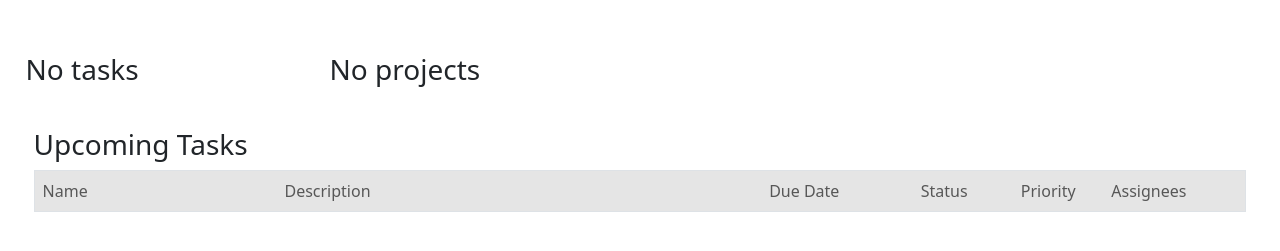
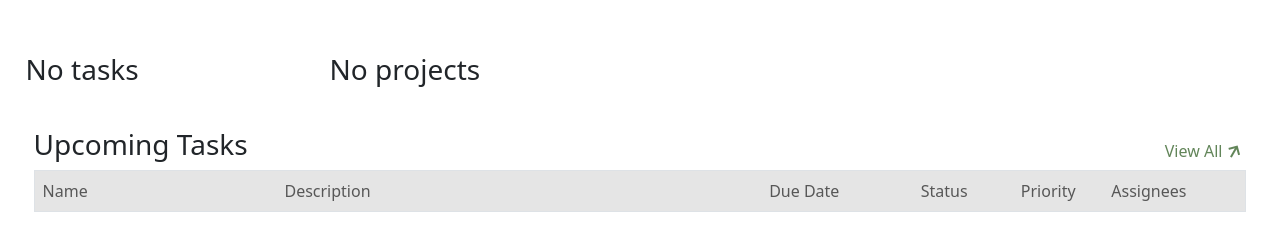
Before and after one commit to DominiqueNix/task-manager, a Node server app: template views/dashboard.handlebars in a window 1280 px wide. Shown: the part 64-315 px from the top of the page. Run offline with Node 20, Linux system fonts and the light colour scheme; the template is opened without the code that fills it, so the values that code supplies are empty; some libraries are stand-ins or nearby versions.

Commit message:
updated styling and fixed bug in project route

```diff
--- a/public/styles.css
+++ b/public/styles.css
@@ -23,7 +23,7 @@
 }
 
 .nav-title {
-    font-size: 2rem !important;
+    font-size: 1.75rem !important;
 }
 
 .datepicker {
@@ -276,6 +276,21 @@
     background-color: #640808 !important;
 }
 
-/* .add-assignees-row{
+.nav-logo{
+    width: 20%;
+    margin-right: 5%;
+}
 
-} */
+.bx-up-arrow-alt{
+    transform: rotate(30deg) translate(10%, 20%);
+    font-size: 1.5rem;
+}
+
+.view-more-tasks{
+    text-decoration: none;
+    color: var(--text-green) !important;
+}
+
+.view-more-tasks:hover{
+    color: darkgreen !important;
+}
--- a/routes/projectRoute.js
+++ b/routes/projectRoute.js
@@ -151,7 +151,7 @@ router.put('/:projectId', [projectAuth, projectAdmin] ,async(req, res) => {
 
                             await User.findByIdAndUpdate(
                                  newAssignees[i],
-                                 {$pull: {tasks: eachtask._id}}
+                                 {$addToSet: {tasks: eachtask._id}}
                             )
                          }
 
--- a/views/dashboard.handlebars
+++ b/views/dashboard.handlebars
@@ -1,8 +1,8 @@
 <div class="d-flex flex-column justify-content-start mt-4 ">
-  <h2>Welcome, {{user.email}}</h2>
-  <h4 class="display-8 text-secondary align-self-start" id="sub-title"></h4>
+  <h2 class="animate__animated animate__fadeIn">Welcome, {{user.email}}</h2>
+  <h4 class="display-8 text-secondary align-self-start animate__animated animate__fadeIn" id="sub-title"></h4>
   <section id="top-section" class="d-flex flex-row align-items-around justify-content-between">
-    <section id="task-stats" class="w-25">
+    <section id="task-stats" class="w-25 animate__animated animate__fadeIn">
       {{#if user.tasks}}
       <h3 class="text-start">Task Stats</h3>
       <div class="card" id="task-card" data-value="{{json user.tasks}}">
@@ -33,7 +33,7 @@
       <h3>No tasks</h3>
       {{/if}}
     </section>
-    <section id="project-stats" class="w-75">
+    <section id="project-stats" class="w-75 animate__animated animate__fadeIn">
       {{#if user.projects}}
       <h3 class="text-start">Project Stats</h3>
       <div class="table-container border bs-border-color-translucent">
@@ -79,9 +79,12 @@
       {{/if}}
     </section>
   </section>
-  <section id="upcoming-tasks">
+  <section id="upcoming-tasks" class="animate__animated animate__fadeIn">
     <div class="m-2 d-flex display-content-center flex-column">
-      <h3 class="text-start">Upcoming Tasks</h3>
+      <div class="d-flex w-100 justify-content-between align-items-center">
+        <h3 class="text-start">Upcoming Tasks</h3>
+        <a class="view-more-tasks" href="/tasks">View All<i class='bx bx-up-arrow-alt ml-4'></i></a>
+      </div>
       <table class="table border bs-border-color-translucent">
         <thead>
           <tr class="table-active">
--- a/views/home.handlebars
+++ b/views/home.handlebars
@@ -1,6 +1,6 @@
 <div class="d-flex flex-row justify-content-center align-items-center">
     <div id="left-side" class="d-flex flex-column justify-content-center align-items-center w-50">
-        <img id="home-page-logo" src="/assets/logo-home.png" alt="harmonious-logo">
+        <img id="home-page-logo" src="/assets/logo-home.png" alt="harmonious-logo" class="animate__animated animate__fadeIn">
         <h4 class="display-4 home-text mb-4 text-center">Worry less about project managment</h4>
         <h4 class="display-4 home-text mt-4 text-center">Find harmony with your peers</h4>
     </div>
--- a/views/layouts/main.handlebars
+++ b/views/layouts/main.handlebars
@@ -10,6 +10,10 @@
   <link href="https://cdn.jsdelivr.net/npm/bootstrap@5.3.2/dist/css/bootstrap.min.css" rel="stylesheet"
     integrity="sha384-T3c6CoIi6uLrA9TneNEoa7RxnatzjcDSCmG1MXxSR1GAsXEV/Dwwykc2MPK8M2HN" crossorigin="anonymous">
   <link rel="shortcut icon" href="/assets/favicon.png">
+  <link
+    rel="stylesheet"
+    href="https://cdnjs.cloudflare.com/ajax/libs/animate.css/4.1.1/animate.min.css"
+  />
 </head>
 
 <body>
@@ -19,7 +23,8 @@
       <div class="col-auto col-md-2 col-xl-2 px-sm-2 px-0 bg-dark">
         <div class="d-flex flex-column align-items-center align-items-sm-start px-3 pt-2 text-white min-vh-100">
           <a href="/" class="d-flex align-items-center pb-3 mb-md-0 me-md-auto text-white text-decoration-none">
-            <span class="d-none d-sm-inline nav-title">Welcome</span>
+            <img src="/assets/dark-logo.png" class="nav-logo"/>
+            <span class="d-none d-sm-inline nav-title text-center">Harmonious</span>
           </a>
           <ul class="nav nav-pills flex-column mb-sm-auto mb-0 align-items-center align-items-sm-start" id="menu">
             <li class="nav-item">
```
Also changed, not shown: public/assets/dark-logo.png (added).
